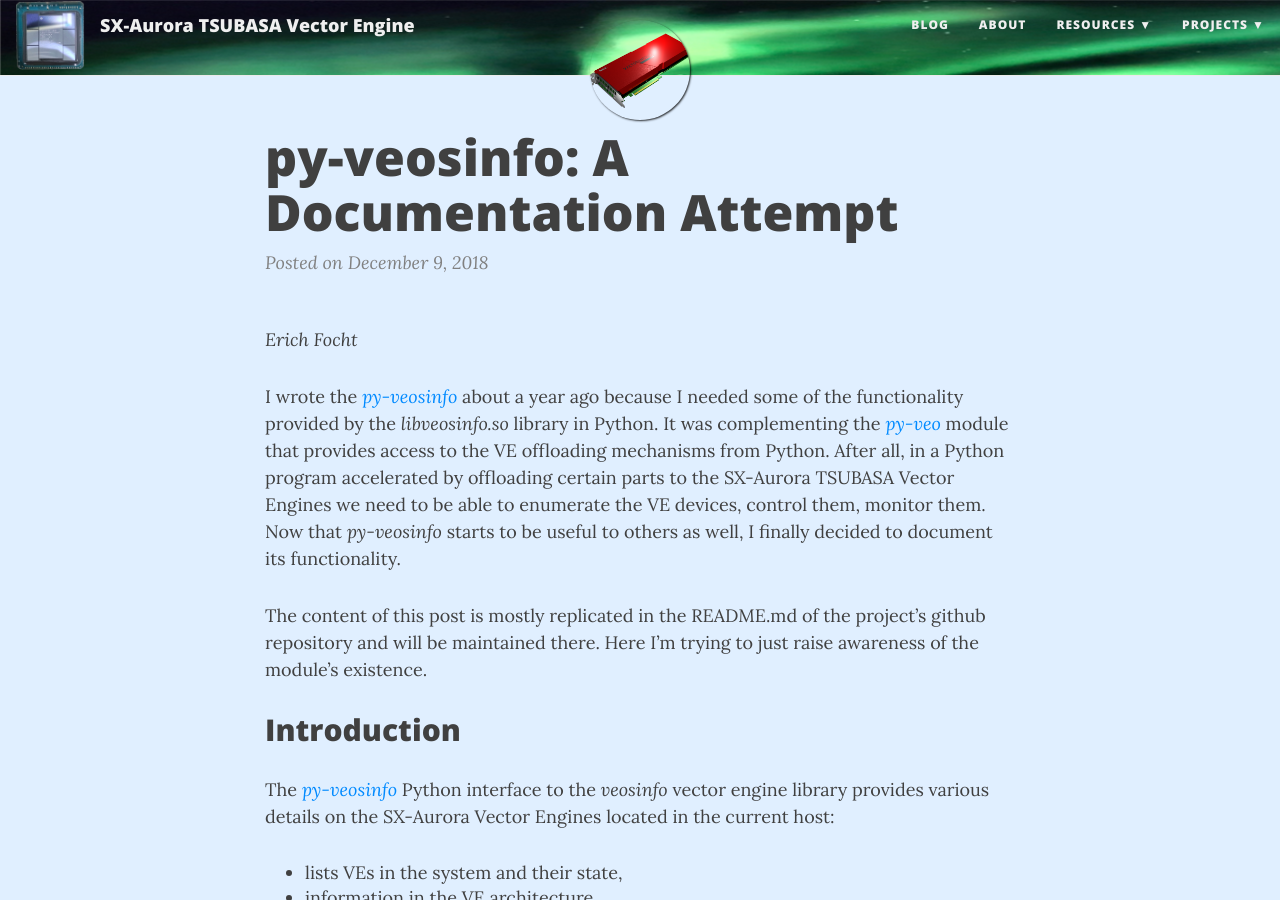
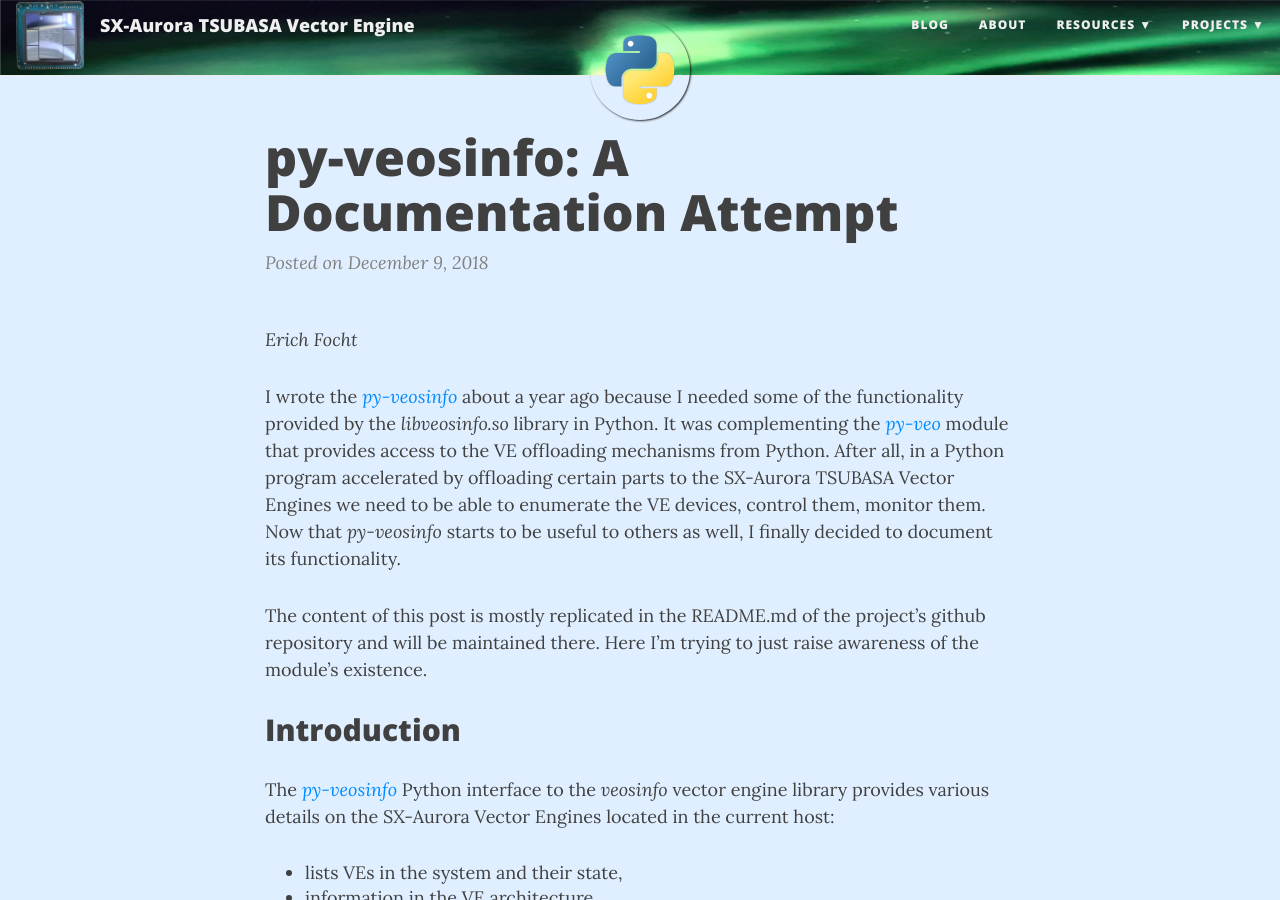
Before and after one commit to SX-Aurora/SX-Aurora.github.io, a Jekyll site: the page built from _posts/2018-12-09-py-veosinfo-docs.md, in a window 1280 px wide and 900 px high. Built offline with Jekyll 4.4.1, drawn with Linux system fonts in a browser that asks for light colours; nearby versions of some CDN libraries.

Commit message:
Added python logo.

```diff
--- a/_posts/2018-12-09-py-veosinfo-docs.md
+++ b/_posts/2018-12-09-py-veosinfo-docs.md
@@ -3,6 +3,7 @@
 title: "py-veosinfo: A Documentation Attempt"
 author: Erich Focht
 excerpt: "The Python bindings to the VE information library veosinfo are a simple and direct way of accessing programmatically details about the vector engines installed in a system."
+image: /img/python_logo.png
 category: posts
 tags: [monitoring, api, python, vector, sxaurora]
 ---
```
Also changed, not shown: img/python_logo.png (added).
